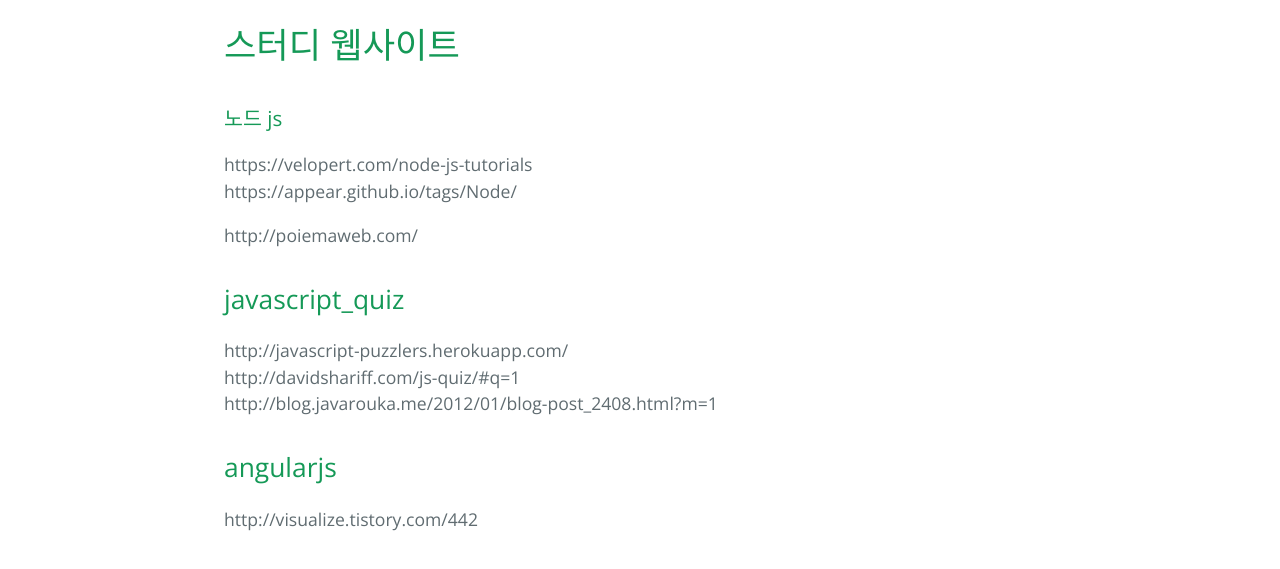
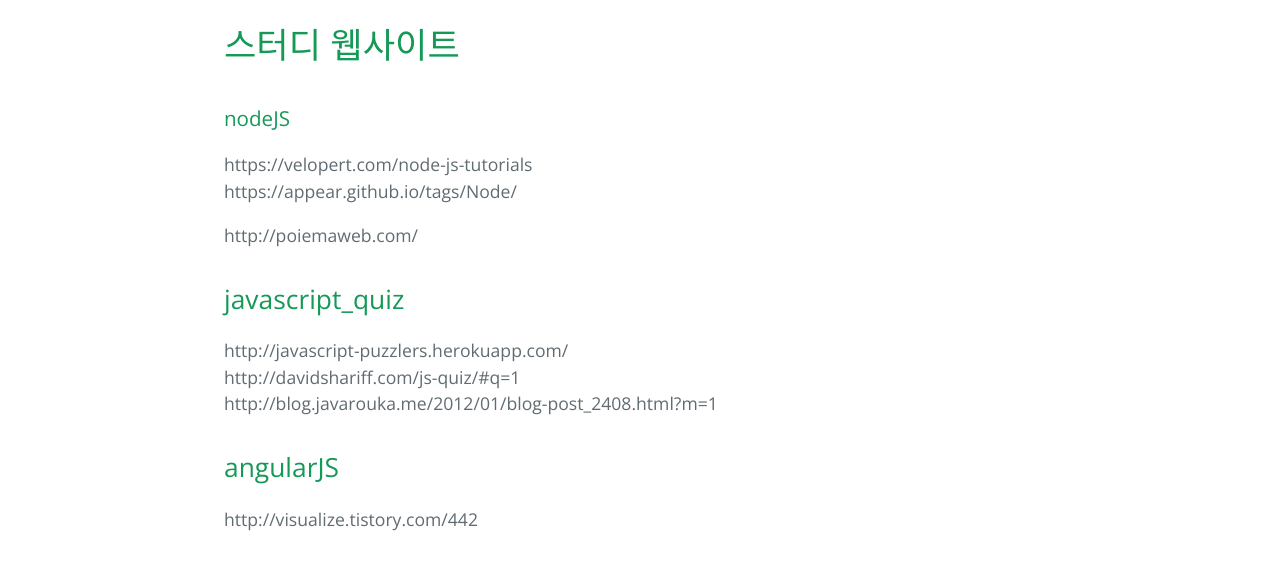
Before and after one commit to zzingyuna/test_site.github.io, a Jekyll site: the page built from _posts/2017-04-19-study_urls.md, in a window 1280 px wide. Shown: the part 380-949 px from the top of the page. Built offline with Jekyll 4.4.1, drawn with Linux system fonts in a browser that asks for light colours.

Commit message:
Update 2017-04-19-study_urls.md

```diff
--- a/_posts/2017-04-19-study_urls.md
+++ b/_posts/2017-04-19-study_urls.md
@@ -4,7 +4,7 @@
 
 # 스터디 웹사이트
 
-### 노드 js
+### nodeJS
 https://velopert.com/node-js-tutorials
 https://appear.github.io/tags/Node/
 
@@ -18,7 +18,7 @@
 
 
 
-## angularjs
+## angularJS
 http://visualize.tistory.com/442
 
 
```
